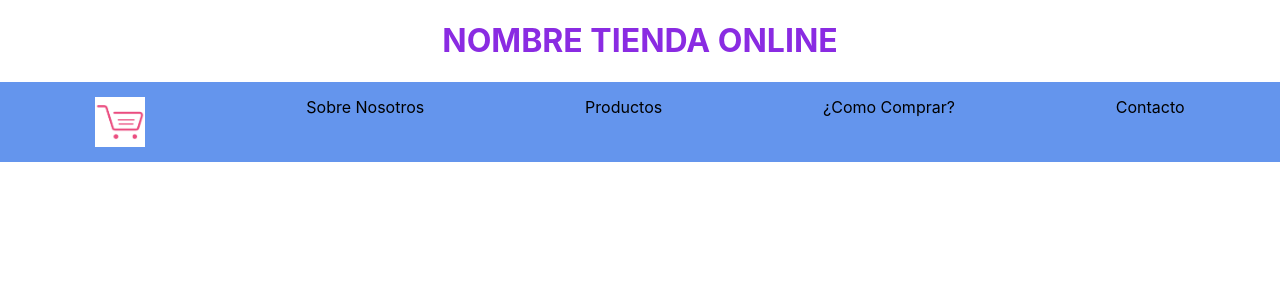
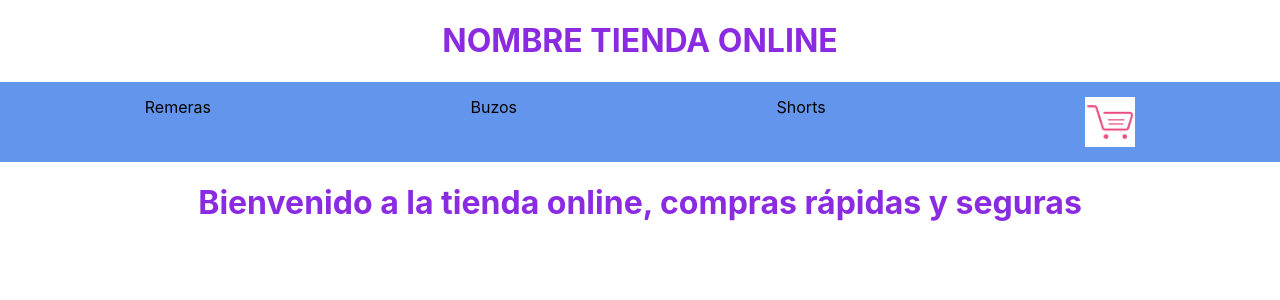
Before and after one commit to Pauli24-git/ecommerce-asato, a React (Create React App) app: page / in a window 1280 px wide. Shown: the top 300 px of the page. Built offline with nearby package versions, Linux system fonts and the light colour scheme.

Commit message:
Adicion componentes CartWidget e ItemListContainer

```diff
--- a/src/App.js
+++ b/src/App.js
@@ -1,10 +1,17 @@
-import logo from './logo.svg';
 import './App.css';
 import Navbar from "./Navbar";
+import {Item} from "./componentes/ItemListContainer";
+
 
 const App = () => {
+  const categorias = [{link: "Remeras", tag:"#"}, {link: "Buzos", tag:"#"}, {link: "Shorts", tag:"#"}]
+  const bienvenida = "Bienvenido a la tienda online, compras rápidas y seguras"
+
   return (
-    <Navbar />
+    <>
+    <Navbar links={categorias}></Navbar>
+    <h1><Item bienvenida={bienvenida} /></h1>
+    </>
   );
 }
 
--- a/src/Navbar.js
+++ b/src/Navbar.js
@@ -1,19 +1,24 @@
 import React from "react";
 import "./Navbar.css";
-import logo from "./imagenes/logoTienda.png"
+import {Cart} from "./componentes/CartWidget"
 
 
-const Navbar = () => {
+const Navbar = (props) => {
+    console.log(props.links);
     return (
         <>
         <h1>NOMBRE TIENDA ONLINE</h1>
-        <nav>
-            <img src={logo}></img>
-            <a href="#">Sobre Nosotros</a>
-            <a href="#">Productos</a>
-            <a href="#">¿Como Comprar?</a>
-            <a href="#">Contacto</a>
-        </nav>
+         <nav>
+             {props.links.map((element, indice) => {
+                 return (
+                     <a key={indice} href={element.tag}>
+                         {element.link}
+                     </a>
+                 );
+             })}
+                  <Cart />
+         </nav>
+
         </>
     )
 }
--- /dev/null
+++ b/src/componentes/CartWidget.js
@@ -0,0 +1,4 @@
+import React from "react";
+import logo from "../imagenes/logoTienda.png"
+
+export const Cart = () => (<img src={logo} alt="carrito de compras"></img>)
--- /dev/null
+++ b/src/componentes/ItemListContainer.js
@@ -0,0 +1,2 @@
+
+export const Item = (props) => (props.bienvenida)
```
